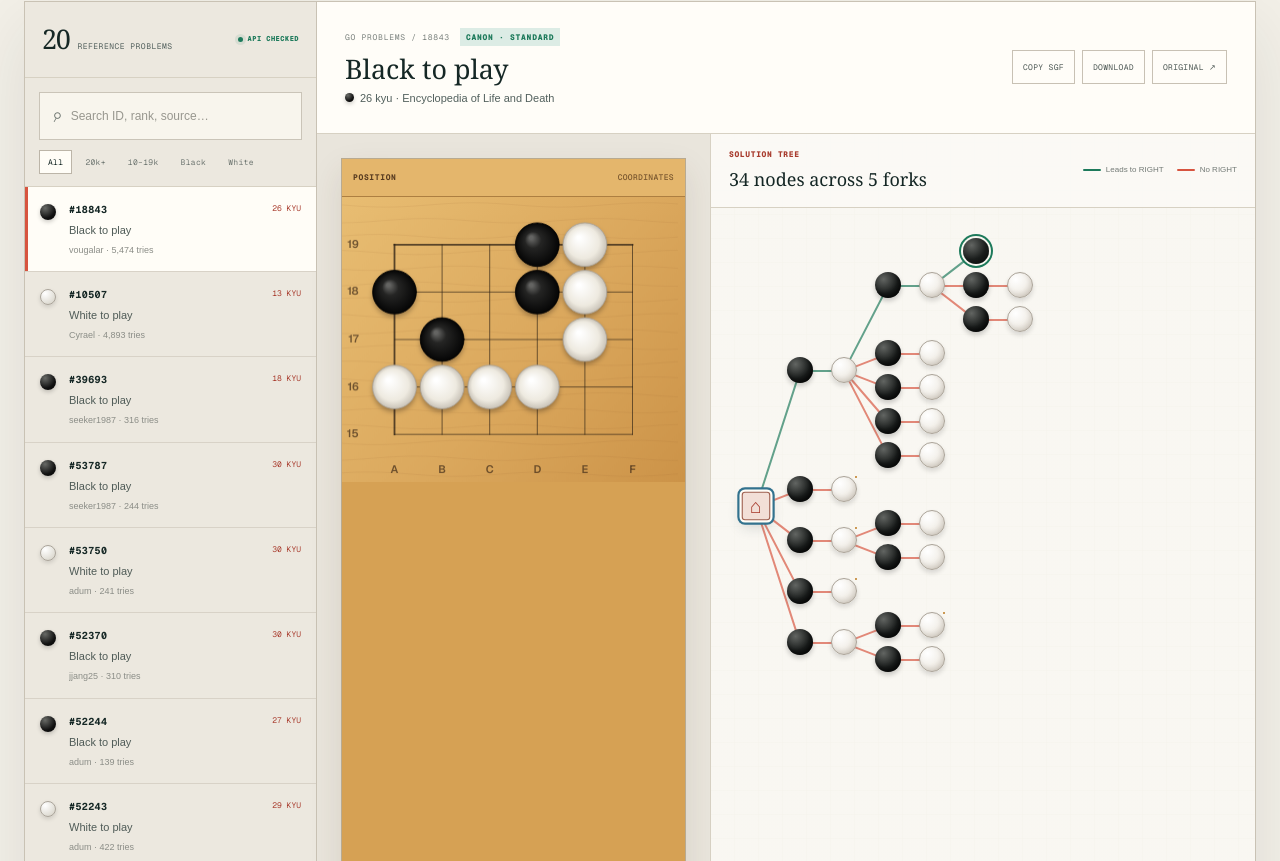
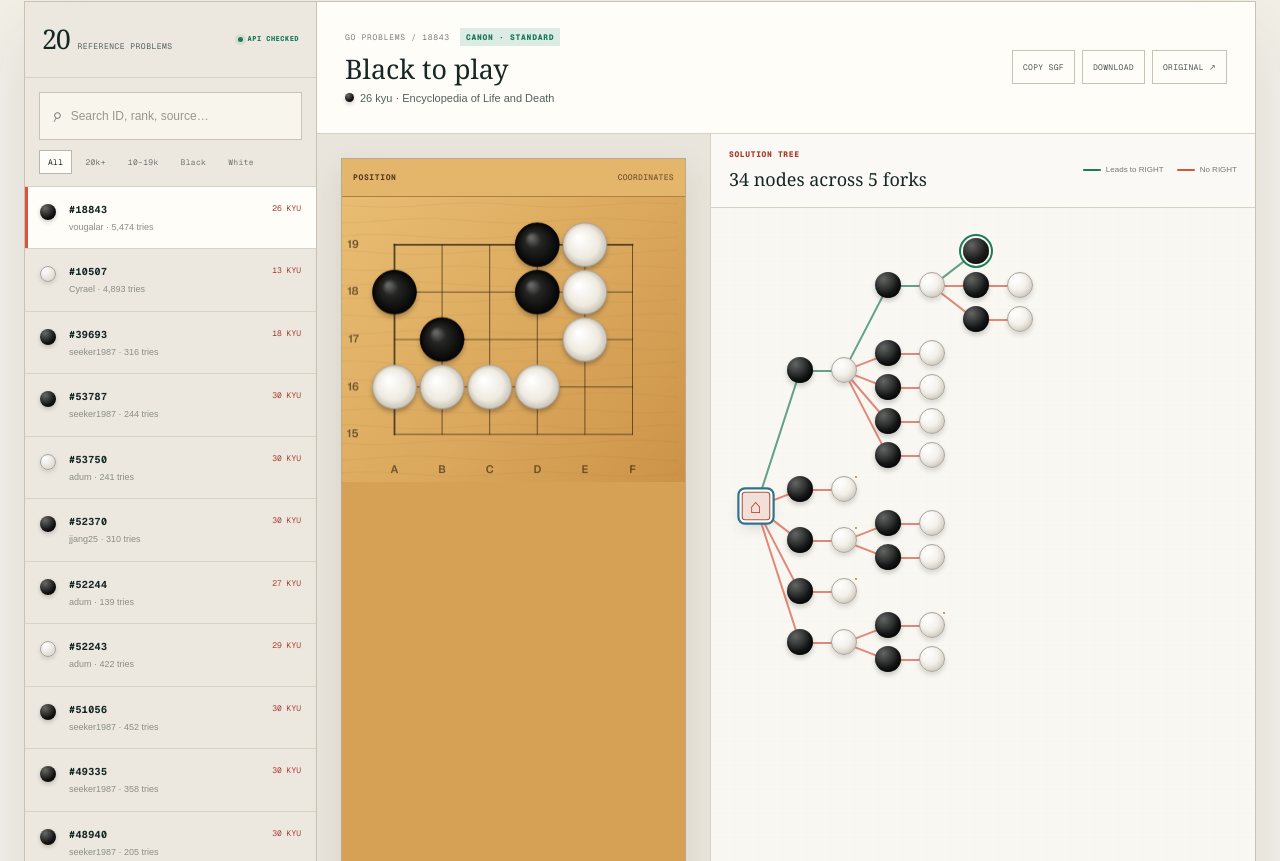
Before and after one commit to adum/tsumegobench, a Next.js app: page / in a window 1280 px wide. Shown: the part 979-1840 px from the top of the page. Built offline with nearby package versions, Linux system fonts and the light colour scheme.

Commit message:
Simplify problem list labels

```diff
--- a/app/components/ProblemWorkbench.tsx
+++ b/app/components/ProblemWorkbench.tsx
@@ -175,6 +175,9 @@ export function ProblemWorkbench() {
                 className={`problem-list-item${record.id === problem.id ? " active" : ""}`}
                 onClick={() => chooseProblem(record.id)}
                 aria-pressed={record.id === problem.id}
+                aria-label={`Problem ${record.id}, ${
+                  record.playerColor === "black" ? "Black" : "White"
+                } to play, ${record.rank}, by ${record.author}`}
               >
                 <span className={`mini-stone ${record.playerColor}`} aria-hidden="true" />
                 <span className="problem-list-copy">
@@ -182,7 +185,6 @@ export function ProblemWorkbench() {
                     <strong>#{record.id}</strong>
                     <span>{record.rank}</span>
                   </span>
-                  <span>{record.playerColor === "black" ? "Black" : "White"} to play</span>
                   <small>
                     {record.author} · {record.attempts.tries.toLocaleString()} tries
                   </small>
--- a/app/globals.css
+++ b/app/globals.css
@@ -583,7 +583,7 @@ input:focus-visible,
   display: flex;
   justify-content: space-between;
   gap: 8px;
-  margin-bottom: 6px;
+  margin-bottom: 4px;
 }
 
 .problem-list-topline strong {
@@ -597,22 +597,12 @@ input:focus-visible,
   font-family: var(--font-geist-mono), monospace;
   font-size: 8px;
   text-transform: uppercase;
-}
-
-.problem-list-copy > span:nth-child(2) {
-  display: block;
-  overflow: hidden;
-  color: #4f5b57;
-  font-size: 11px;
-  line-height: 1.35;
-  text-overflow: ellipsis;
-  white-space: nowrap;
 }
 
 .problem-list-copy small {
   display: block;
   overflow: hidden;
-  margin-top: 6px;
+  margin-top: 0;
   color: #8b8d87;
   font-size: 9px;
   text-overflow: ellipsis;
```
Also changed, not shown: 1 other file (tests, documents, lock files or other folders).
